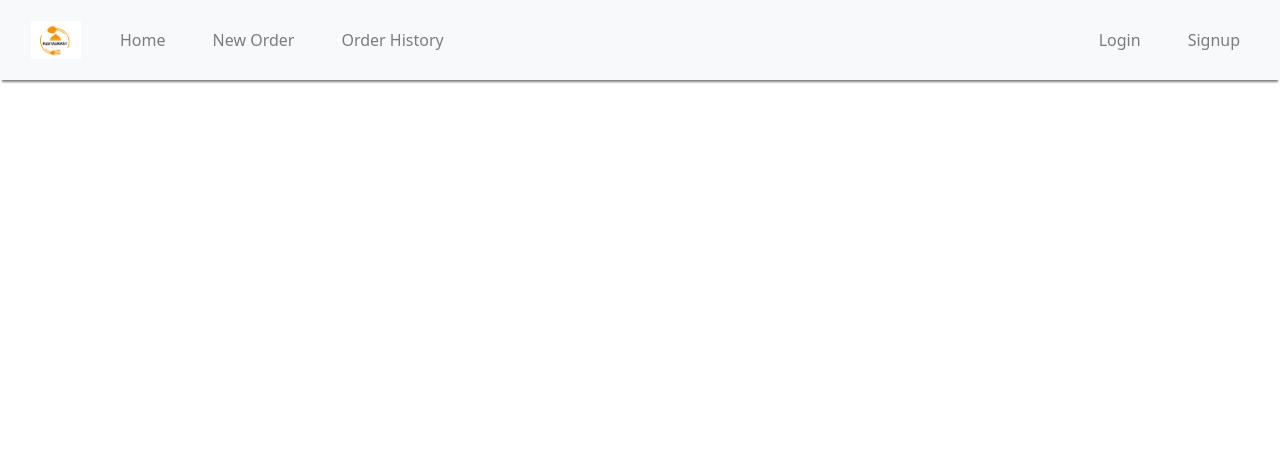
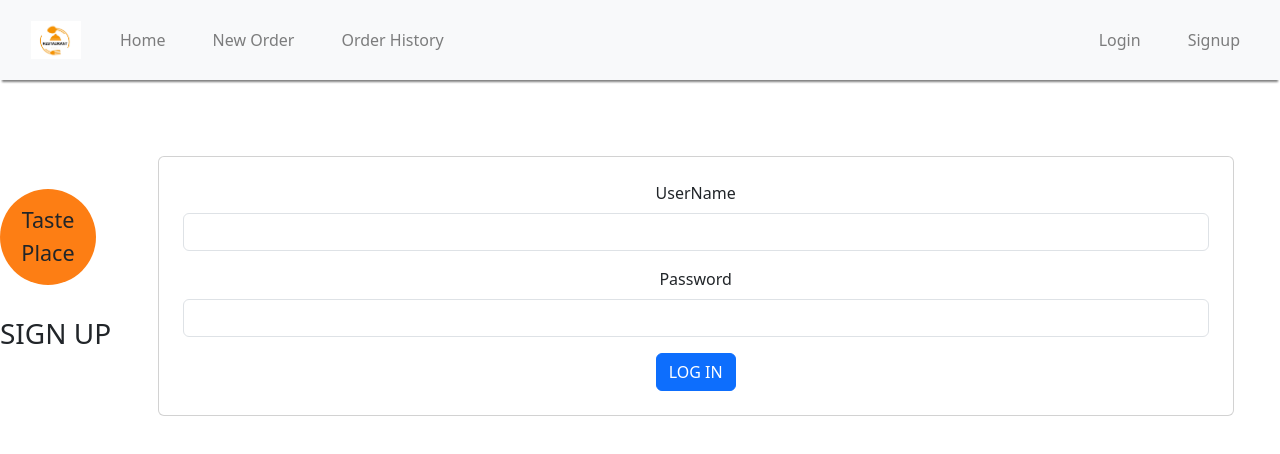
Before and after one commit to ShaojunBao/Project4, a React (Create React App) app: page /orders in a window 1280 px wide. Shown: the top 454 px of the page. Built offline with nearby package versions, Linux system fonts and the light colour scheme.

Commit message:
finsished UI of OrderHistoryPage, next step is to add a orderDetailPage to see the every item in a order

```diff
--- a/src/pages/App/App.jsx
+++ b/src/pages/App/App.jsx
@@ -15,19 +15,16 @@ export default function App() {
   return (
     <main className="App">
       <NavBar user={user} setUser={setUser} />
-      {user ? (
+      {user ?
         <>
           <Routes>
             <Route path="/orders/new" element={<NewOrderPage />} />
             <Route path="/orders" element={<OrderHistoryPage />} />
           </Routes>
         </>
-      ) : (
-        <Routes>
-          <Route path="/login" element={<LogInForm setUser={setUser} />} />
-          <Route path="/signup" element={<SignUpForm setUser={setUser} />} />
-        </Routes>
-      )}
+       :
+       <AuthPage setUser={setUser} />
+      }
     </main>
   );
 }
--- /dev/null
+++ b/src/pages/AuthPage/AuthPage.css
@@ -0,0 +1,15 @@
+.AuthPage {
+    height: 100%;
+    display: flex;
+    justify-content: space-evenly;
+    align-items: center;
+    background-color: var(--white);
+    border-radius: 2vmin;
+  }
+
+  .AuthPage h3 {
+    margin-top: 4vmin;
+    text-align: center;
+    color: var(--text-light);
+    cursor: pointer;
+  }
--- a/src/pages/AuthPage/AuthPage.jsx
+++ b/src/pages/AuthPage/AuthPage.jsx
@@ -1,25 +1,19 @@
-import SignUpForm from "../../components/NavBar/SignUpForm/SignUpForm";
-import LogInForm from "../../components/LogInForm/LogInForm";
-import React, {useState} from 'react';
+import { useState } from 'react';
+import './AuthPage.css';
+import LogInForm from '../../components/LogInForm/LogInForm';
+import SignUpForm from '../../components/NavBar/SignUpForm/SignUpForm';
+import Logo from '../../components/Logo/Logo';
 
-export default function AuthPage( {setUser} ) {
+export default function AuthPage({ setUser }) {
+  const [showLogin, setShowLogin] = useState(true);
 
-  const [signUp, setSignUp] = useState(true);
-  const toggleForm = () => {
-    setSignUp(!signUp);
-  }
   return (
-    <main>
-    <h1>AuthPage</h1>
-    {signUp ? <LogInForm setUser={setUser} />:
-    <SignUpForm setUser={setUser} />
-
-    }
-
-    <button onClick={toggleForm}>
-      {signUp ? 'SignUp':'LogIn'}
-    </button>
-
+    <main className="AuthPage">
+      <div>
+        <Logo />
+        <h3 onClick={() => setShowLogin(!showLogin)}>{showLogin ? 'SIGN UP' : 'LOG IN'}</h3>
+      </div>
+      {showLogin ? <LogInForm setUser={setUser} /> : <SignUpForm setUser={setUser} />}
     </main>
   );
 }
--- a/src/pages/OrderHistoryPage/OrderHistoryPage.css
+++ b/src/pages/OrderHistoryPage/OrderHistoryPage.css
@@ -0,0 +1,22 @@
+.container {
+    margin: 0 auto;
+    padding: 2rem;
+  }
+
+  .header {
+    font-size: 2rem;
+    margin-bottom: 2rem;
+    text-align: center;
+  }
+
+  .table-responsive {
+    margin-bottom: 2rem;
+  }
+
+  .table-row {
+    cursor: pointer;
+  }
+
+  .table-row:hover {
+    background-color: #f8f9fa;
+  }
--- a/src/pages/OrderHistoryPage/OrderHistoryPage.jsx
+++ b/src/pages/OrderHistoryPage/OrderHistoryPage.jsx
@@ -1,37 +1,80 @@
 import React, { useEffect, useState } from 'react';
-import { getAll } from '../../utilities/orders-api'
+import { getAll } from '../../utilities/orders-api';
+import './OrderHistoryPage.css';
 
 export default function OrderHistoryPage() {
   const [orders, setOrders] = useState([]);
+  const [loading, setLoading] = useState(true);
+  const [error, setError] = useState(null);
 
   useEffect(() => {
-    async function fetchOrders() {
+    const fetchOrders = async () => {
       try {
         const data = await getAll();
-        console.log(data);
         setOrders(data);
       } catch (error) {
-        console.error('Failed to fetch orders', error);
+        setError(error.message);
+      } finally {
+        setLoading(false);
       }
-    }
+    };
+
     fetchOrders();
   }, []);
 
+  if (loading) {
+    return <p>Loading...</p>;
+  }
+
+  if (error) {
+    return <p>Error loading orders: {error}</p>;
+  }
+
+  if (orders.length === 0) {
+    return <p>No orders found</p>;
+  }
+
   return (
-    <div>
-      {orders.map((order) => (
-        <div key={order._id}>
-          <h2>{order.customerName}</h2>
-          {order.items.map((item, index) => (
-            <div key={index}>
-              <p>Item: {item.item.name}</p>
-              <p>Price: {item.item.price}</p>
-              <p>Quantity: {item.quantity}</p>
-            </div>
-          ))}
-          <p>Total Amount: {order.totalAmount}</p>
+    <div className="container my-5">
+      <h1 className='text-center mb-4'>Order History</h1>
+      {orders.length === 0 ? (
+        <div className="alert alert-info" role="alert">
+          No orders found
         </div>
-      ))}
+      ) : (
+        <table className="table table-striped">
+          <thead>
+            <tr>
+              <th>#</th>
+              <th>Date</th>
+              <th>Customer Name</th>
+              <th>Customer Email</th>
+              <th>Total Amount</th>
+              <th>Items</th>
+            </tr>
+          </thead>
+          <tbody>
+            {orders.map((order, index) => (
+              <tr key={order._id}>
+                <td>{index + 1}</td>
+                <td>{new Date(order.orderDate).toLocaleDateString()}</td>
+                <td>{order.customerName}</td>
+                <td>{order.customerEmail}</td>
+                <td>${order.totalAmount.toFixed(2)}</td>
+                <td>
+                  <ul className="list-unstyled mb-0">
+                    {order.items.map((item, itemIndex) => (
+                      <li key={itemIndex}>
+                        {item.emoji} {item.name} x {item.quantity}
+                      </li>
+                    ))}
+                  </ul>
+                </td>
+              </tr>
+            ))}
+          </tbody>
+        </table>
+      )}
     </div>
   );
 }
```
